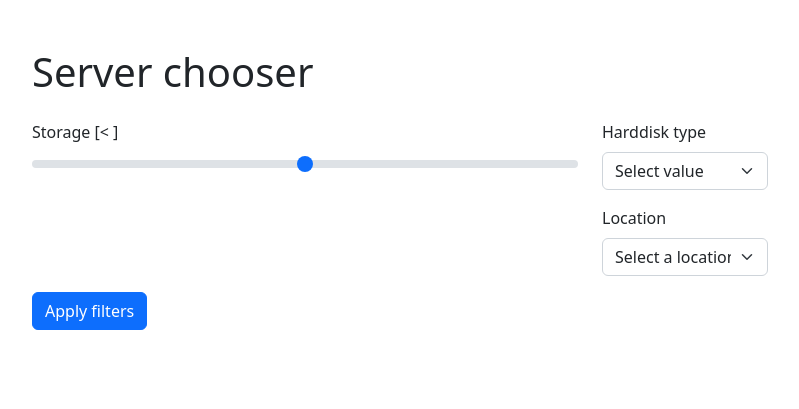
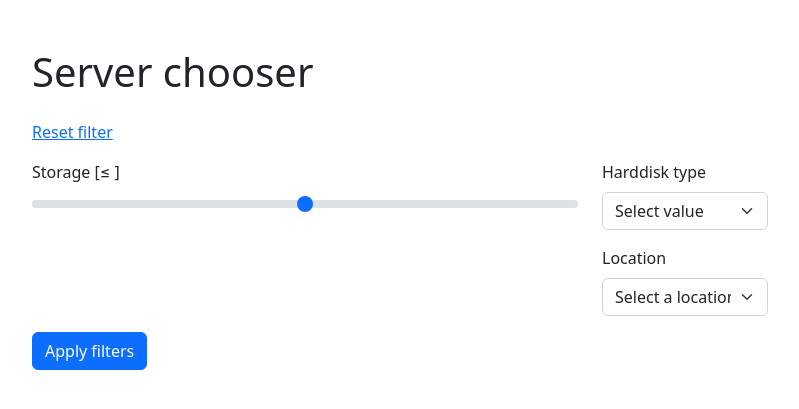
Before and after one commit to 0hsn/server-chooser, a Symfony app: template templates/index/index.html.twig in a window 1280 px wide. Shown: the top 409 px of the page, without its empty margins (50-849 px from the left). Run offline with Twig, Linux system fonts and the light colour scheme; the template is opened without the code that fills it, so the values that code supplies are empty; some libraries are stand-ins or nearby versions.

Commit message:
feat: add reset filter link

```diff
--- a/templates/index/index.html.twig
+++ b/templates/index/index.html.twig
@@ -7,12 +7,13 @@
     <section id="sc-filter">
       <div class="row">
         <h1 class="mt-5 pb-3">Server chooser</h1>
+        <p><a @click="window.location.href = webUrl" href="javascript:void()">Reset filter</a></p>
       </div>
       <div class="row">
         <div class="col-6 col-sm-6">
           <div class="mb-3">
             <!-- https://stackoverflow.com/questions/10004723/html5-input-type-range-show-range-value -->
-            <label for="storage" class="form-label">Storage [&lt; <strong x-text="storageSliderValues[storageSliderPoint]" ></strong>]</label>
+            <label for="storage" class="form-label">Storage [&le; <strong x-text="storageSliderValues[storageSliderPoint]" ></strong>]</label>
             <input type="range" class="form-range" min="0" max="10" step="1" x-model="storageSliderPoint" id="storage">
           </div>
         </div>
@@ -137,7 +138,7 @@
         ramSizes: {{ ram_sizes|json_encode|raw }},
         selectedRamSize: [],
 
-        storageSliderPoint: 2,
+        storageSliderPoint: 10,
         storageSliderValues: {{ storage_slider_values|json_encode|raw }},
 
         init() {
@@ -145,7 +146,7 @@
 
           this.selectedHddType = urlParams.get('hdd_type') ?? 'NIL'
           this.selectedLocation = urlParams.get('location') ?? 'NIL'
-          this.storageSliderPoint = this.storageSliderValues.indexOf(urlParams.get('storage_under') ?? '1TB')
+          this.storageSliderPoint = this.storageSliderValues.indexOf(urlParams.get('storage_under') ?? '72TB')
           this.selectedRamSize = urlParams.get('ram_size') ? urlParams.get('ram_size').split(',') : []
 
 
```
